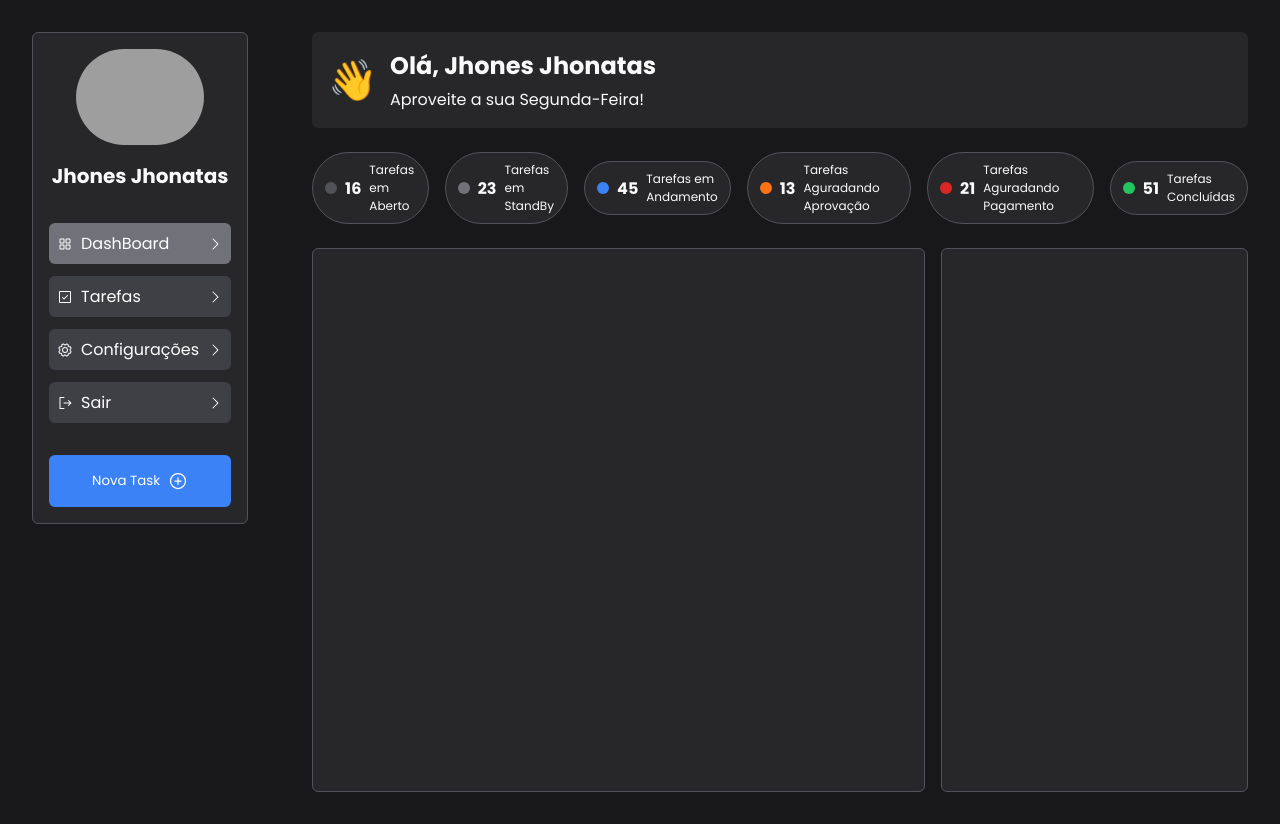
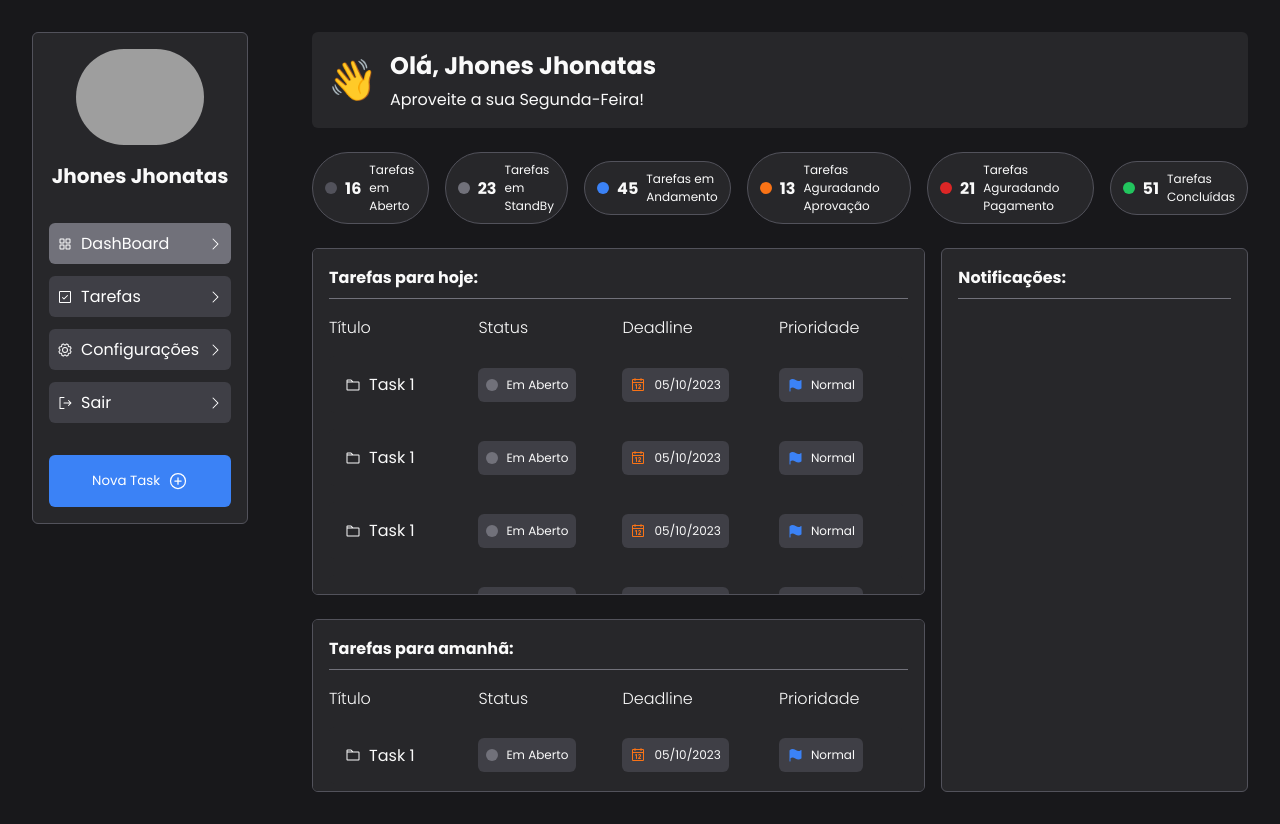
Before and after one commit to JhonesJhonatas/dont-forget-web, a React (Vite) app: page /dashboard in a window 1280 px wide. Built offline with nearby package versions, Linux system fonts and the light colour scheme; no server answers; grey boxes are pictures that could not be loaded.

Commit message:
feat/addingTasksTableOnDashBoard :art: :lipstick:

```diff
--- a/src/pages/DashBoard/index.tsx
+++ b/src/pages/DashBoard/index.tsx
@@ -1,15 +1,35 @@
+import { TaskSchema } from '../../hooks/useGetTasks'
+import { TaskTr } from '../AllTasks/components/TaskTr'
 import { ResumeCard } from './components/ResumeCard'
 import {
   CardsArea,
   Container,
   DashBoardHeader,
   FlexArea,
+  ListViewTable,
+  ListViewTableBody,
+  ListViewTableHeader,
   Notifications,
+  TasksForToday,
+  TasksForTomorrow,
   TasksResume,
   TextHeader,
+  TitleOfBox,
   WelcomeIcon,
   WelcomePhrase,
 } from './styles'
+
+const fakeTask: TaskSchema = {
+  id: '9a92b59e-aea8-41c1-a83e-054c8f0311b0',
+  createdAt: new Date('2023-10-05T19:40:01.000Z'),
+  maturity: new Date('2023-10-05T19:40:01.000Z'),
+  completedAt: new Date('2023-10-05T19:40:01.000Z'),
+  title: 'Task 1',
+  status: 'opened',
+  priority: 'normal',
+  description: '',
+  userId: '4cfd03a1-addf-4941-a488-a5f1d2ca6fbe',
+}
 
 export function DashBoard() {
   return (
@@ -32,8 +52,59 @@ export function DashBoard() {
         <ResumeCard amount={51} status="concluded" />
       </CardsArea>
       <FlexArea>
-        <TasksResume></TasksResume>
-        <Notifications></Notifications>
+        <TasksResume>
+          <TasksForToday>
+            <TitleOfBox>
+              <span>Tarefas para hoje:</span>
+            </TitleOfBox>
+            <ListViewTable>
+              <ListViewTableHeader>
+                <tr>
+                  <th>Título</th>
+                  <th>Status</th>
+                  <th>Deadline</th>
+                  <th>Prioridade</th>
+                </tr>
+              </ListViewTableHeader>
+              <ListViewTableBody>
+                <TaskTr task={fakeTask} />
+                <TaskTr task={fakeTask} />
+                <TaskTr task={fakeTask} />
+                <TaskTr task={fakeTask} />
+                <TaskTr task={fakeTask} />
+                <TaskTr task={fakeTask} />
+              </ListViewTableBody>
+            </ListViewTable>
+          </TasksForToday>
+          <TasksForTomorrow>
+            <TitleOfBox>
+              <span>Tarefas para amanhã:</span>
+            </TitleOfBox>
+            <ListViewTable>
+              <ListViewTableHeader>
+                <tr>
+                  <th>Título</th>
+                  <th>Status</th>
+                  <th>Deadline</th>
+                  <th>Prioridade</th>
+                </tr>
+              </ListViewTableHeader>
+              <ListViewTableBody>
+                <TaskTr task={fakeTask} />
+                <TaskTr task={fakeTask} />
+                <TaskTr task={fakeTask} />
+                <TaskTr task={fakeTask} />
+                <TaskTr task={fakeTask} />
+                <TaskTr task={fakeTask} />
+              </ListViewTableBody>
+            </ListViewTable>
+          </TasksForTomorrow>
+        </TasksResume>
+        <Notifications>
+          <TitleOfBox>
+            <span>Notificações:</span>
+          </TitleOfBox>
+        </Notifications>
       </FlexArea>
     </Container>
   )
--- a/src/pages/DashBoard/styles.ts
+++ b/src/pages/DashBoard/styles.ts
@@ -48,12 +48,57 @@ export const FlexArea = styled.section`
 `
 
 export const TasksResume = styled.div`
+  height: 100%;
+  display: grid;
+  grid-template-rows: 2fr 1fr;
+  gap: 1.5rem;
+  overflow: auto;
+`
+
+export const TasksForToday = styled.div`
   background-color: ${(props) => props.theme.cardBgSecondary};
   border: 1px solid ${(props) => props.theme.borderCard};
   padding: 1rem;
   border-radius: 6px;
   height: 100%;
+  overflow: auto;
 `
+
+export const TasksForTomorrow = styled.div`
+  background-color: ${(props) => props.theme.cardBgSecondary};
+  border: 1px solid ${(props) => props.theme.borderCard};
+  padding: 1rem;
+  border-radius: 6px;
+  height: 100%;
+  overflow: auto;
+`
+
+export const TitleOfBox = styled.div`
+  padding-bottom: 0.5rem;
+  border-bottom: 1px solid ${(props) => props.theme.textSecondary};
+
+  span {
+    font-size: 1rem;
+    font-weight: bold;
+  }
+`
+
+export const ListViewTable = styled.table`
+  width: 99%;
+  border-collapse: separate;
+  border-spacing: 0 1rem;
+`
+
+export const ListViewTableHeader = styled.thead`
+  tr {
+    th {
+      font-weight: 300;
+      text-align: start;
+    }
+  }
+`
+
+export const ListViewTableBody = styled.tbody``
 
 export const Notifications = styled.div`
   background-color: ${(props) => props.theme.cardBgSecondary};
```
